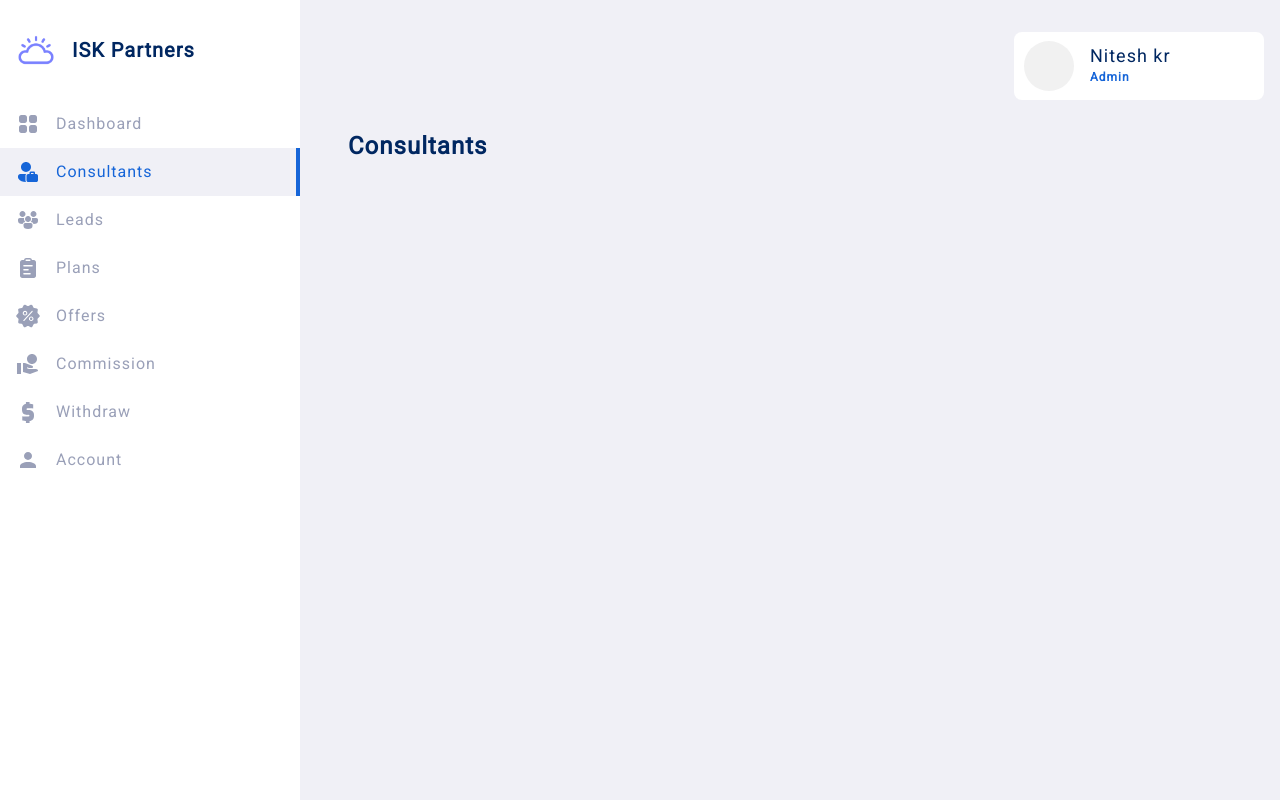
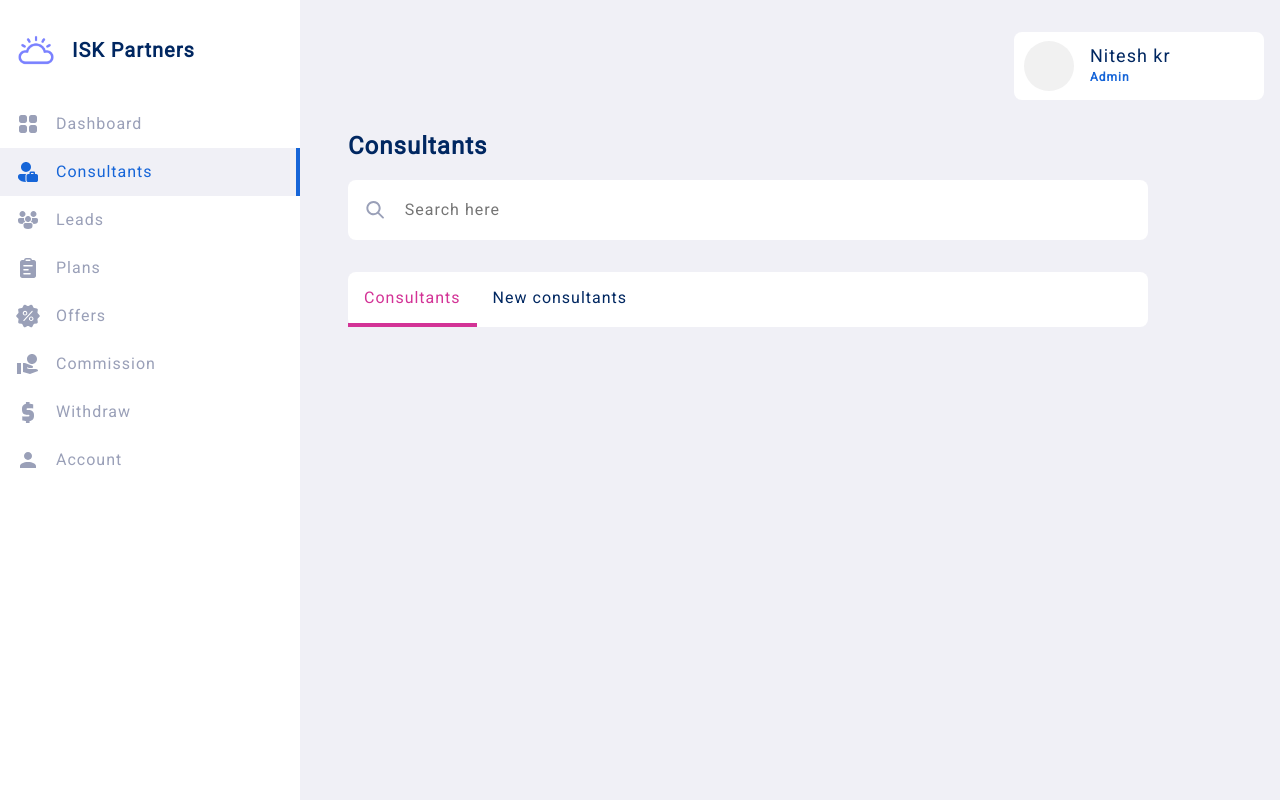
Before and after one commit to nitesh-dev/ITC-Partners-frontend, a Nuxt app: page /admin/consultants in a window 1280 px wide. Built offline with nearby package versions, Linux system fonts and the light colour scheme.

Commit message:
tab widget added

```diff
--- a/assets/styles/dashboard.css
+++ b/assets/styles/dashboard.css
@@ -11,6 +11,10 @@
     gap: 8px;
 }
 
+.card{
+    background-color: var(--color-surface);
+    border-radius: var(--normal-radius);
+}
 
 
 
--- a/assets/styles/global.css
+++ b/assets/styles/global.css
@@ -67,7 +67,7 @@ h5 {
 p,
 a,
 span,
-li {
+li, input, textarea {
     font-size: var(--medium-font);
     line-height: 1.6;
 }
--- /dev/null
+++ b/components/widgets/Tab.vue
@@ -0,0 +1,49 @@
+<script setup lang='ts'>
+const props = defineProps<{
+    activeTab: number,
+    names: string[]
+}>()
+
+
+const activeTabIndex = ref(props.activeTab)
+
+const emit = defineEmits<{
+    (event: 'change', id: number): void
+}>()
+
+
+function changeTab(index: number) {
+    activeTabIndex.value = index
+    emit('change', index)
+}
+
+</script>
+<template>
+    <div class="tab-container card">
+        <div @click="changeTab(index)" class="tab" v-for="item, index in names" :class="{ 'active': index == activeTabIndex }">{{
+            item }}</div>
+    </div>
+</template>
+<style scoped>
+.tab-container {
+    display: flex;
+    margin: 2rem 0;
+    width: 100%;
+    max-width: 800px;
+}
+
+.tab-container .tab {
+    height: 100%;
+    border-bottom: 4px solid white;
+    padding: 1rem;
+    min-width: 100px;
+    text-align: center;
+    color: var(--color-on-surface-dark);
+    cursor: context-menu;
+}
+
+.tab-container .tab.active {
+    border-color: var(--color-secondary);
+    color: var(--color-secondary);
+}
+</style>
--- a/pages/admin/consultants.vue
+++ b/pages/admin/consultants.vue
@@ -1,7 +1,13 @@
 <script setup lang='ts'>
+
 import { tabs } from '~/data/admin'
 
+
 const consultants = ref(Array<string>())
+
+function onTabChange(index: number){
+    alert(index)
+}
 
 
 </script>
@@ -16,10 +22,50 @@ const consultants = ref(Array<string>())
         </div>
 
         <h2>Consultants</h2>
+        <div class="search card">
+            <svg width="24" height="24" fill="none" viewBox="0 0 24 24" xmlns="http://www.w3.org/2000/svg">
+                <path
+                    d="M10 2.5a7.5 7.5 0 0 1 5.964 12.048l4.743 4.745a1 1 0 0 1-1.32 1.497l-.094-.083-4.745-4.743A7.5 7.5 0 1 1 10 2.5Zm0 2a5.5 5.5 0 1 0 0 11 5.5 5.5 0 0 0 0-11Z" />
+            </svg>
+            <input type="text" placeholder="Search here">
+        </div>
+
+        <WidgetsTab :active-tab="0" :names="['Consultants', 'New consultants']" :onChange="event => onTabChange(event)"/>
+
+        <!-- <table>
+            <thead>
+                <td>
+                    <td></td>
+                </td>
+            </thead>
+        </table> -->
+
 
 
     </div>
 </template>
 <style scoped>
+.panel .search {
+    height: 60px;
+    display: flex;
+    align-items: center;
+    padding: 0 1rem;
+    max-width: 800px;
+    width: 100%;
+    fill: var(--color-on-surface);
+    gap: 1rem;
+}
+
+.panel .search svg{
+    fill: inherit;
+}
+
+.panel .search input{
+    height: 100%;
+    border: none;
+    width: 100%;
+    outline: none;
+    color: var(--color-on-surface-dark);
+}
 
 </style>
--- a/pages/admin/index.vue
+++ b/pages/admin/index.vue
@@ -65,14 +65,11 @@ import {earningHistoryRaw, withdrawHistoryRaw, profitHistoryRaw, leadsHistoryRaw
 
         </div>
 
+
+
     </div>
 </template>
 <style scoped>
-
-.card{
-    background-color: var(--color-surface);
-    border-radius: var(--normal-radius);
-}
 
 .panel .header {
     justify-content: flex-end;
```
